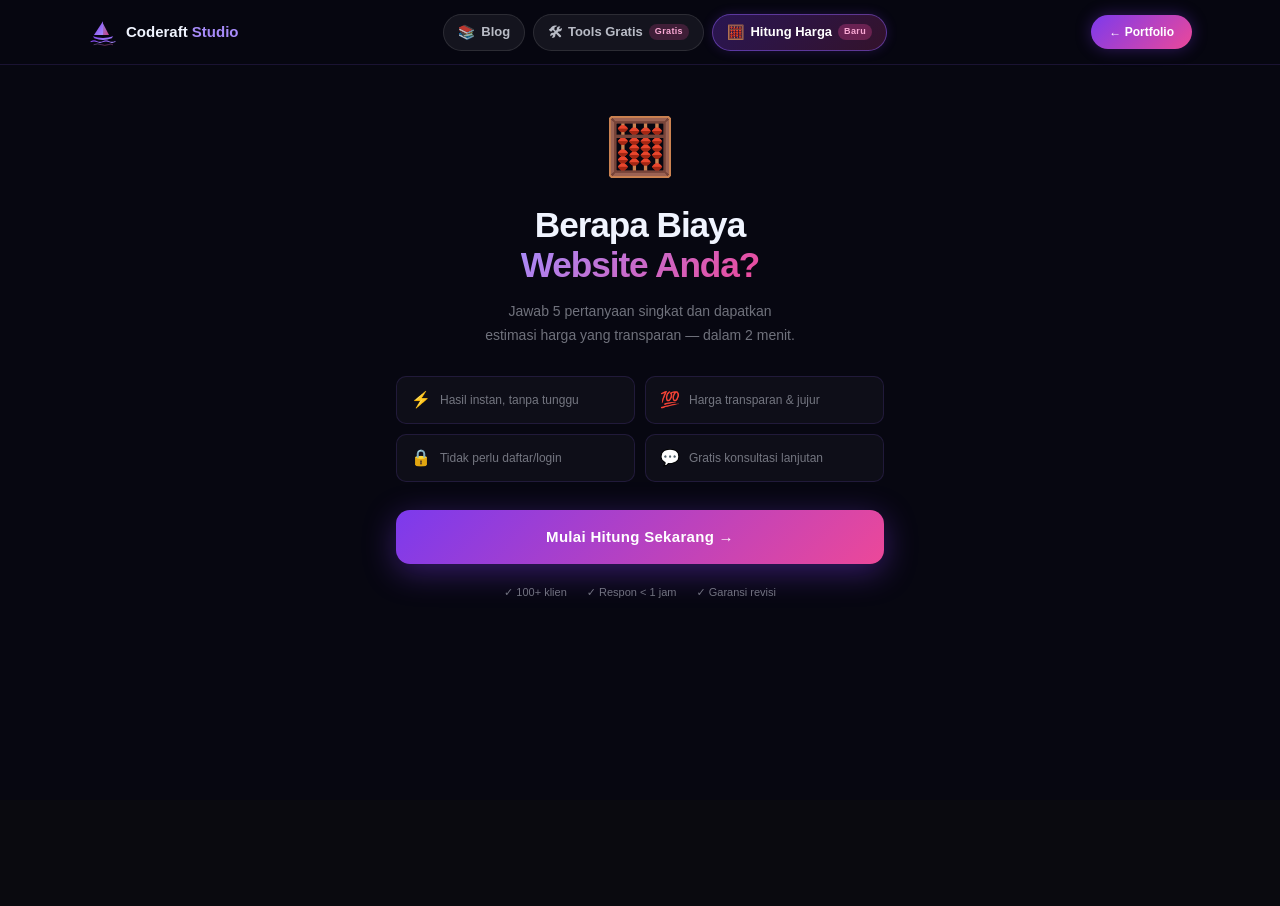
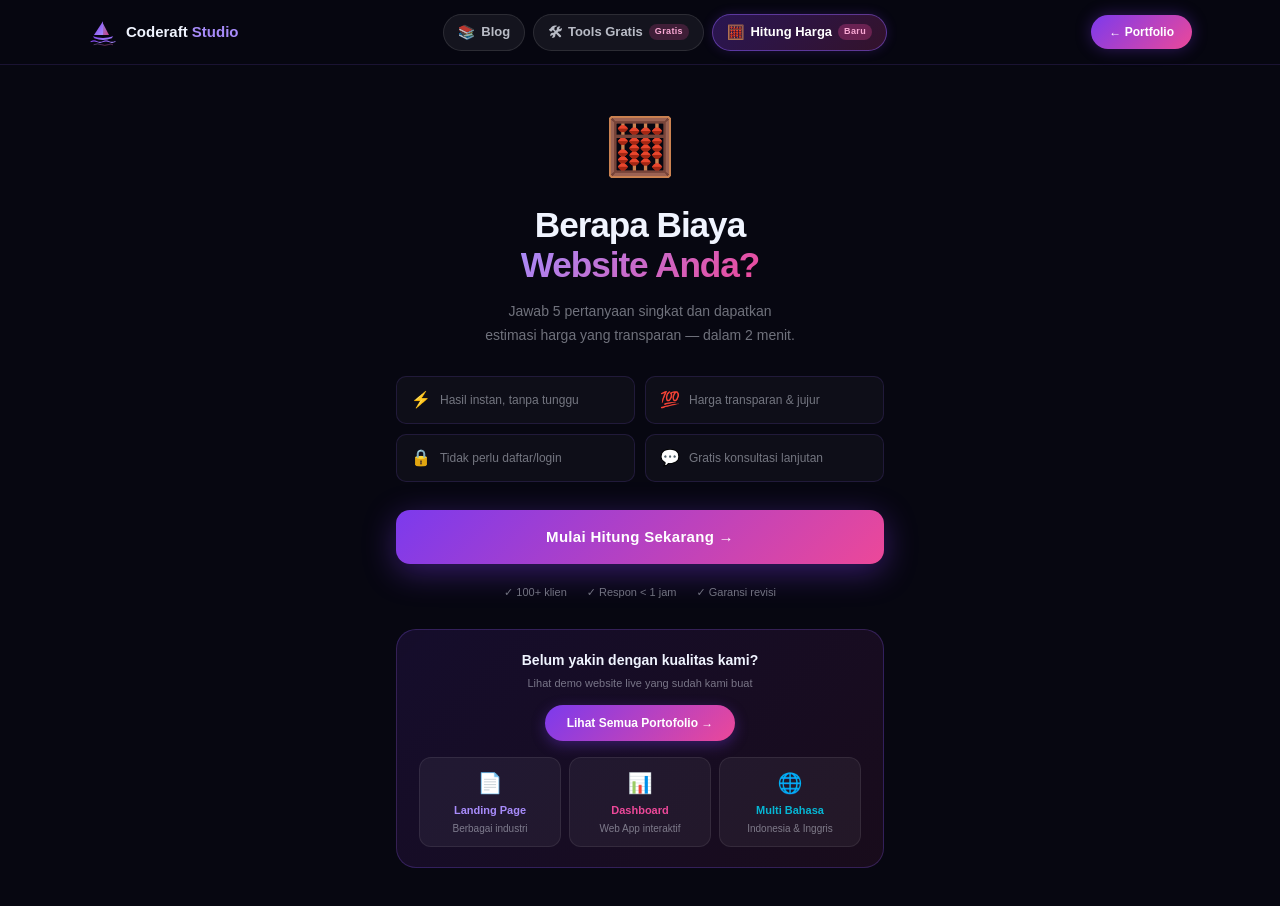
Before and after one commit to coderaft-studio/coderaft-studio, a Next.js app: page /hitung in a window 1280 px wide. Shown: the top 906 px of the page. Before the commit the page ends 800 px from the top, so only its background shows below. Built offline with nearby package versions, Linux system fonts and the light colour scheme.

Commit message:
Update page.js

```diff
--- a/app/hitung/page.js
+++ b/app/hitung/page.js
@@ -252,6 +252,36 @@ export default function HitungPage() {
           <span key={t} style={{ color:MUT, fontSize:"11px" }}>✓ {t}</span>
         ))}
       </div>
+
+      {/* Portfolio info box */}
+      <div style={{ marginTop:"28px", background:"linear-gradient(135deg,rgba(124,58,237,0.12),rgba(236,72,153,0.08))", border:`1px solid rgba(139,92,246,0.25)`, borderRadius:"20px", padding:"20px 22px" }}>
+        {/* Header */}
+        <div style={{ textAlign:"center", marginBottom:"16px" }}>
+          <div style={{ color:TEXT, fontWeight:900, fontSize:"14px", marginBottom:"4px" }}>
+            Belum yakin dengan kualitas kami?
+          </div>
+          <div style={{ color:MUT, fontSize:"11px", marginBottom:"14px" }}>Lihat demo website live yang sudah kami buat</div>
+          <Link href="/"
+            style={{ textDecoration:"none", display:"inline-block", background:`linear-gradient(135deg,${VIO2},${PINK})`, color:"#fff", fontWeight:700, fontSize:"12px", padding:"9px 22px", borderRadius:"20px", boxShadow:`0 4px 14px rgba(124,58,237,0.35)` }}>
+            Lihat Semua Portofolio →
+          </Link>
+        </div>
+
+        {/* Category previews */}
+        <div style={{ display:"grid", gridTemplateColumns:"repeat(3,1fr)", gap:"8px" }}>
+          {[
+            { icon:"📄", label:"Landing Page",  desc:"Berbagai industri",  color:"#a78bfa" },
+            { icon:"📊", label:"Dashboard",     desc:"Web App interaktif", color:"#ec4899" },
+            { icon:"🌐", label:"Multi Bahasa",  desc:"Indonesia & Inggris",color:"#06b6d4" },
+          ].map(c=>(
+            <div key={c.label} style={{ background:"rgba(255,255,255,0.05)", border:`1px solid rgba(255,255,255,0.08)`, borderRadius:"12px", padding:"10px 12px", textAlign:"center" }}>
+              <div style={{ fontSize:"20px", marginBottom:"4px" }}>{c.icon}</div>
+              <div style={{ color:c.color, fontWeight:700, fontSize:"11px" }}>{c.label}</div>
+              <div style={{ color:MUT, fontSize:"10px", marginTop:"2px" }}>{c.desc}</div>
+            </div>
+          ))}
+        </div>
+      </div>
     </div>
   );
 
```
